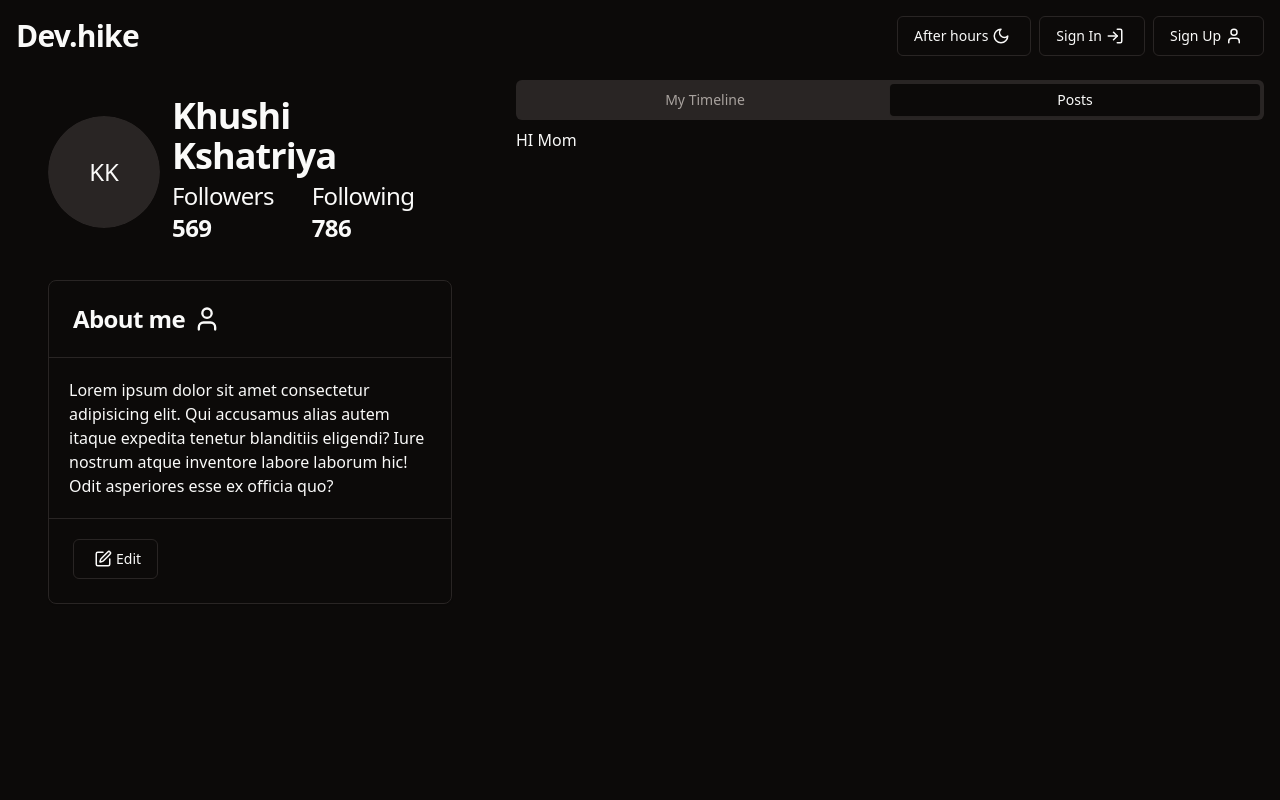
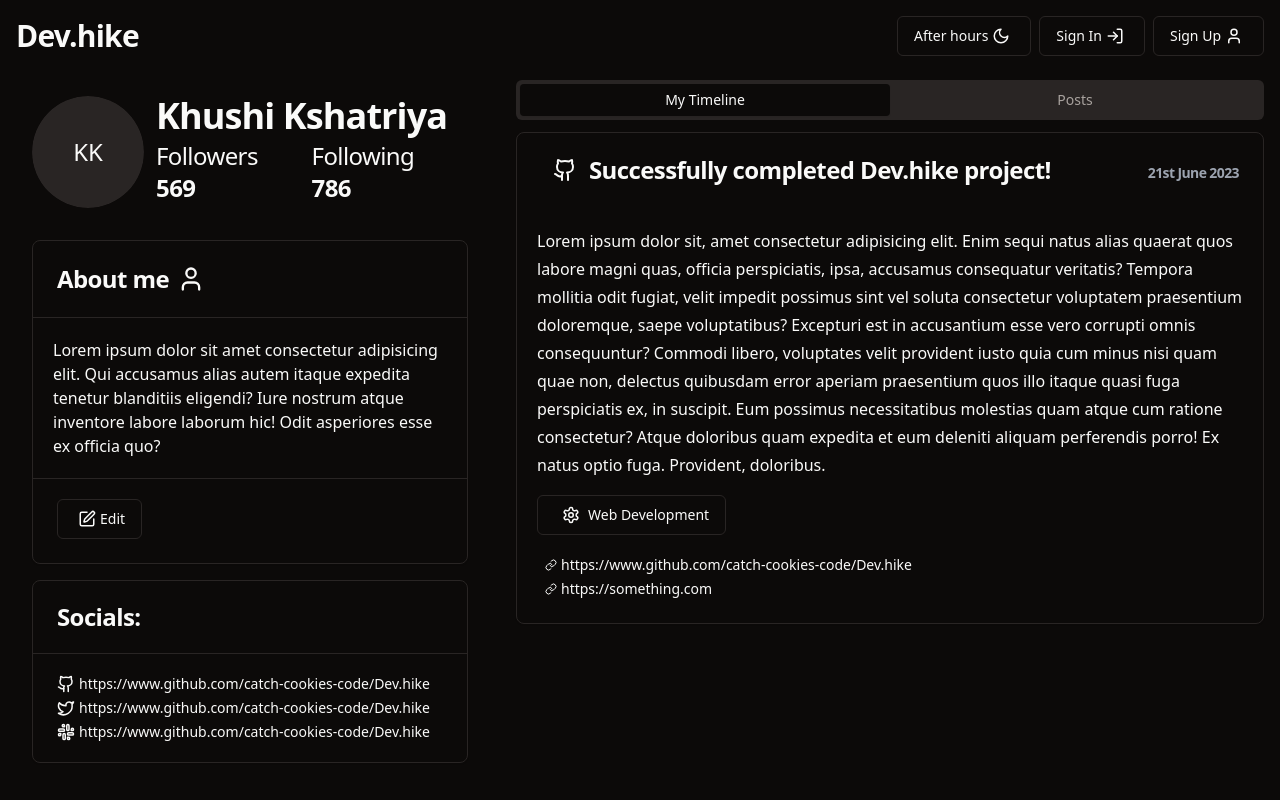
Before and after one commit to Goldfish7718/Dev.hike, a React (Vite) app in the folder client/: page /profile in a window 1280 px wide. Built offline with nearby package versions, Linux system fonts and the light colour scheme; no server answers.

Commit message:
layout[Profile]: Add Timeline and socials to Profile;

```diff
--- a/client/src/views/Profile.tsx
+++ b/client/src/views/Profile.tsx
@@ -2,13 +2,13 @@ import { Avatar, AvatarFallback, AvatarImage } from "@/components/ui/avatar"
 import { Card, CardHeader, CardFooter, CardTitle } from "@/components/ui/card"
 import { Separator } from "@/components/ui/separator"
 import { Button } from "@/components/ui/button"
-import { User, SquarePen } from 'lucide-react'
+import { User, SquarePen, Github, Settings, Link, Twitter, Slack } from 'lucide-react'
 import { Tabs, TabsTrigger,TabsContent, TabsList } from "@/components/ui/tabs"
 
 const Profile = () => {
   return (
     <>
-    <div className="mt-20 p-4 px-12 fixed h-screen w-[500px]">
+      <div className="my-20 p-4 px-8 fixed h-screen hidden md:block md:w-[300px] lg:w-[500px] overflow-y-scroll">
         <div className="flex items-center gap-3">
           <Avatar className="h-28 w-28 rounded-full">
             <AvatarImage src=""/>
@@ -23,6 +23,7 @@ const Profile = () => {
           </div>
           <br/>
         </div>
+
         <div className="mt-8">
           <Card>
             <CardHeader>
@@ -38,16 +39,69 @@ const Profile = () => {
             </CardFooter>
           </Card>
         </div>
+
+        <div className="my-4">
+          <Card>
+            <CardHeader>
+              <CardTitle>
+                Socials:
+              </CardTitle>
+            </CardHeader>
+            <Separator/>
+            <div className="flex flex-col gap-1 p-5">
+              <div className="flex items-center">
+                <Github size={18} className="mx-1"/>
+                <span className="text-sm">https://www.github.com/catch-cookies-code/Dev.hike</span>
+              </div>
+              <div className="flex items-center">
+                <Twitter size={18} className="mx-1"/>
+                <span className="text-sm">https://www.github.com/catch-cookies-code/Dev.hike</span>
+              </div>
+              <div className="flex items-center">
+                <Slack size={18} className="mx-1"/>
+                <span className="text-sm">https://www.github.com/catch-cookies-code/Dev.hike</span>
+              </div>
+            </div>
+          </Card>
+        </div>
       </div>
 
-    <div className="ml-[500px] py-20">
-      <Tabs defaultValue="posts" className="px-4">
+      <div className="md:ml-[300px] lg:ml-[500px] py-20">
+        <Tabs defaultValue="timeline" className="px-4">
           <TabsList className="w-full flex justify-evenly">
             <TabsTrigger value="timeline" className="w-full">My Timeline</TabsTrigger>
             <TabsTrigger value="posts" className="w-full">Posts</TabsTrigger>
           </TabsList>
           <TabsContent value="timeline">
-
+            <Card className="w-full my-3">
+              <CardHeader>
+                <CardTitle className="flex items-center">
+                  <Github size={24} className="mx-3"/>
+                  <span>Successfully completed Dev.hike project!</span>
+                  <div className="ml-auto">
+                    <span className="text-sm  text-gray-400">21st June 2023</span>
+                  </div>
+                </CardTitle>
+              </CardHeader>
+              <div className="p-5">
+                <div>
+                  <p>Lorem ipsum dolor sit, amet consectetur adipisicing elit. Enim sequi natus alias quaerat quos labore magni quas, officia perspiciatis, ipsa, accusamus consequatur veritatis? Tempora mollitia odit fugiat, velit impedit possimus sint vel soluta consectetur voluptatem praesentium doloremque, saepe voluptatibus? Excepturi est in accusantium esse vero corrupti omnis consequuntur? Commodi libero, voluptates velit provident iusto quia cum minus nisi quam quae non, delectus quibusdam error aperiam praesentium quos illo itaque quasi fuga perspiciatis ex, in suscipit. Eum possimus necessitatibus molestias quam atque cum ratione consectetur? Atque doloribus quam expedita et eum deleniti aliquam perferendis porro! Ex natus optio fuga. Provident, doloribus.</p>
+                </div>
+                <Button className="mt-4" variant="outline"><Settings size={18} className="mx-2"/>Web Development</Button>
+              </div>
+              <CardFooter>
+                <div className="flex flex-col gap-1">
+                  <div className="flex items-center">
+                    <Link size={12} className="mx-1"/>
+                    <span className="text-sm">https://www.github.com/catch-cookies-code/Dev.hike</span>
+                  </div>
+                  <div className="flex items-center">
+                    <Link size={12} className="mx-1"/>
+                    <span className="text-sm">https://something.com</span>
+                  </div>
+                </div>
+              </CardFooter>
+            </Card>
           </TabsContent>
           <TabsContent value="posts">
             HI Mom
```
Lines whose indentation alone changed are shown as unchanged.
